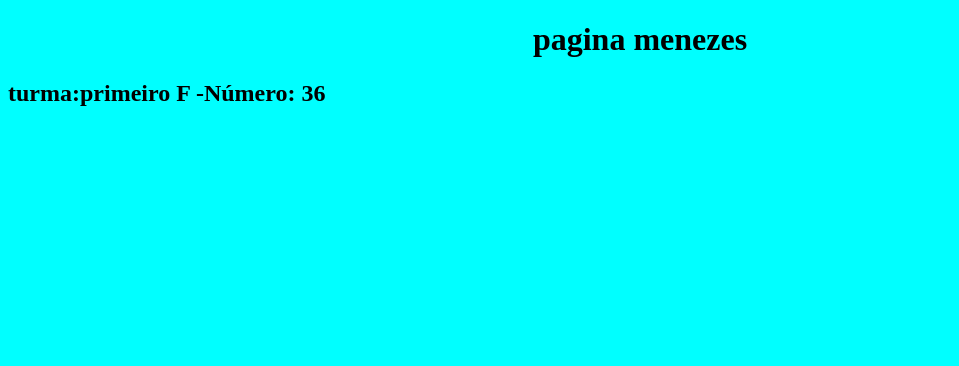
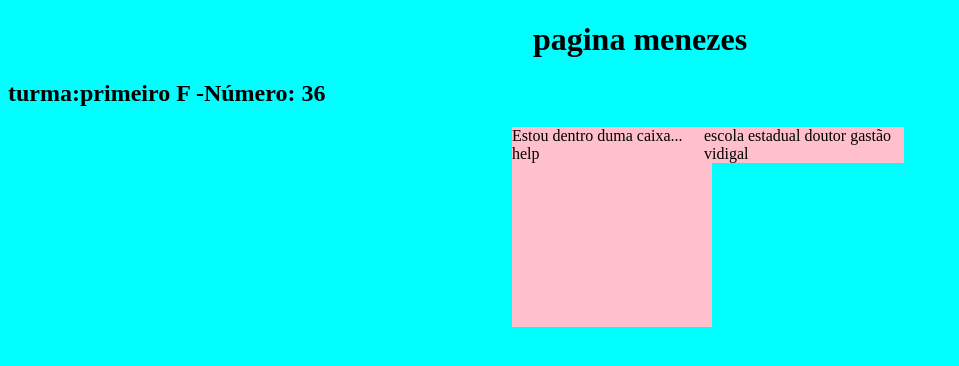
Before and after one commit to gabrielknox/primeirof_2t, a plain HTML site: page index.html in a window 1280 px wide. Shown: the whole page, without its empty margins (0-959 px from the left). Drawn offline with Linux system fonts and the light colour scheme.

Commit message:
Add files via upload

```diff
--- a/estilo.css
+++ b/estilo.css
@@ -4,3 +4,19 @@ body{
 h1 {
   text-align: center;
 }
+.caixa1 {
+  position:absolute;
+  background: pink;
+  width: 200px;
+  height: 200px;
+  color:  black;
+  left: 40%
+}
+.caixa2 {
+  position: absolute;
+  background: pink;
+  width: 200px;
+  heigth: 700px;
+  color: black;
+  left: 55%;
+}
--- a/index.html
+++ b/index.html
@@ -9,5 +9,13 @@
   <body>
     <h1>pagina menezes</h1>
     <h2>turma:primeiro F -Número: 36</h2>
+    <div class="caixa1">
+      Estou dentro duma caixa...
+      help
+    </div>
+
+    <div class="caixa2">
+escola estadual doutor gastão vidigal
+    </div>
   </body>
 </html>
```
